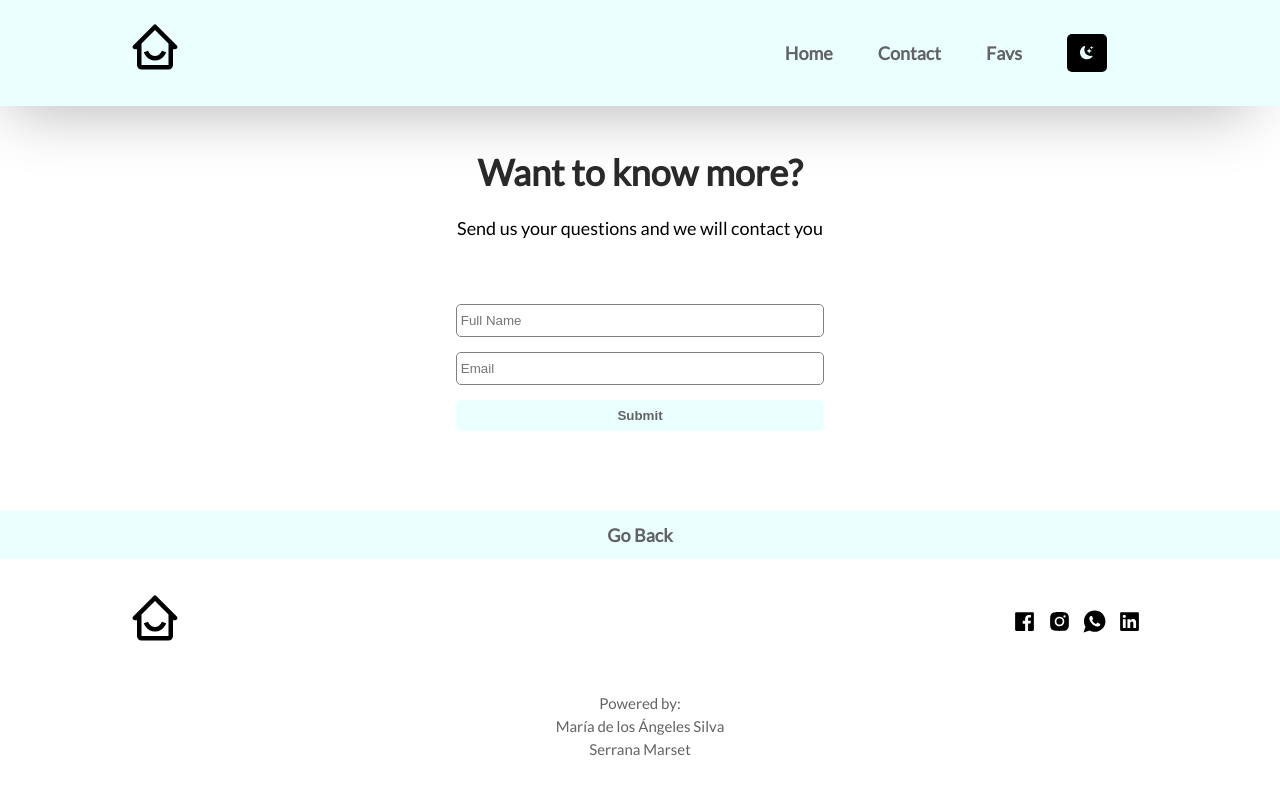
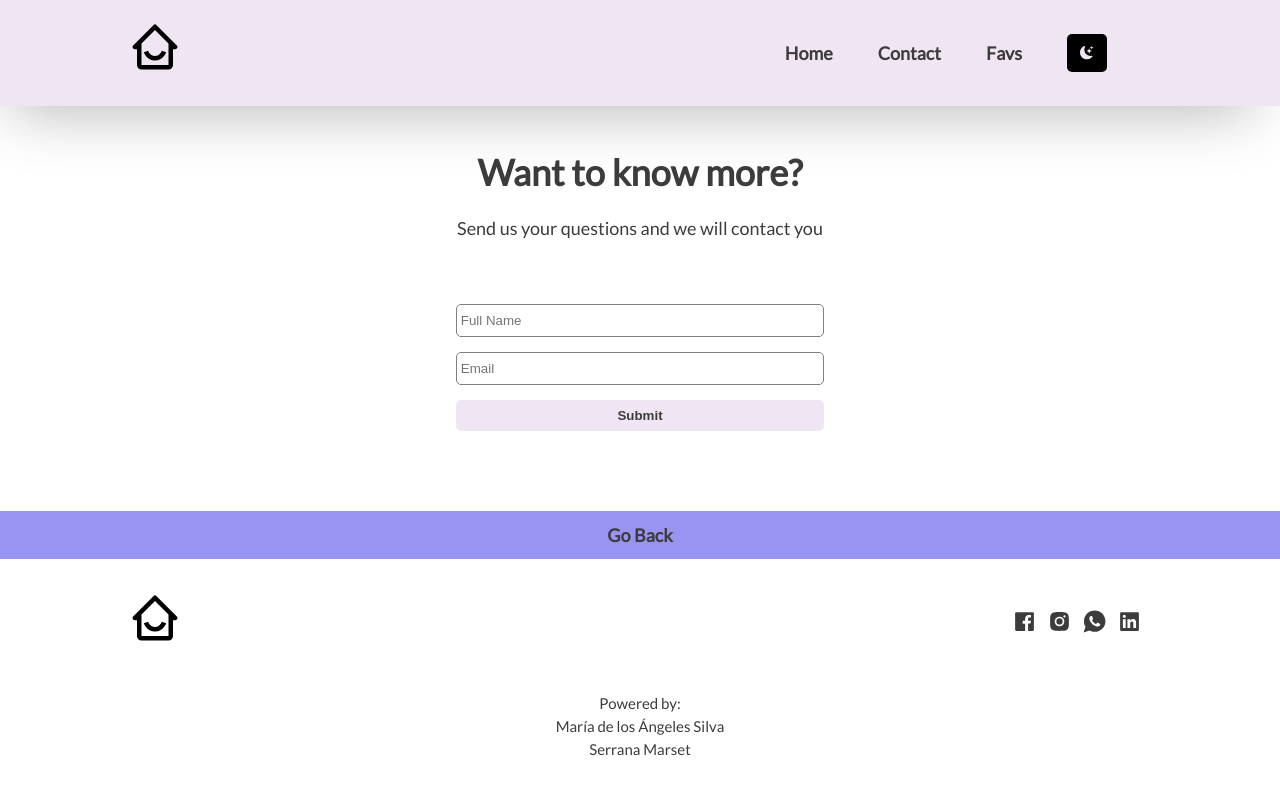
Before and after one commit to marset-s/SmileClinic, a React (Vite) app in the folder fe3-final/: page /contact in a window 1280 px wide. Shown: the top 794 px of the page. Built offline with nearby package versions, Linux system fonts and the light colour scheme; no server answers.

Commit message:
Ajustes del theme

```diff
--- a/fe3-final/src/App.css
+++ b/fe3-final/src/App.css
@@ -1,10 +1,19 @@
 :root {
-	--background: rgb(234, 255, 255);
-	--color-font: rgb(99, 99, 99);
-	--hover-font: rgb(129, 188, 197);
+	--background: white;
+	--background-navbar: rgb(240, 230, 243);
+	--color-font: rgb(61, 60, 60);
+	--hover-font: rgb(153 148 241);
 	--color-button: black;
-	--hover-button: rgba(66, 62, 62, 0.918);
+	--hover-button: rgb(139, 135, 216);
+}
+:root.dark {
+	--background: rgba(18, 17, 17, 0.945);
+	--background-navbar: rgb(10, 10, 10);
+	--color-font: white;
+	--color-button: white;
+	--hover-button: rgb(153 148 241);
 	--link-background-footer: rgb(234, 255, 255);
+	--color-icons: white;
 }
 .container {
 	max-width: 1024px;
@@ -18,14 +27,7 @@ body {
 	box-sizing: border-box;
 	font-family: "Lato", sans-serif;
 	font-size: 18px;
-}
-
-.dark {
-	background-color: rgba(6, 4, 11, 0.318);
-}
-
-.light {
-	background-color: aliceblue;
+	background-color: var(--background);
 }
 
 /* Buttons */
@@ -33,7 +35,6 @@ body {
 .button {
 	border-radius: 5px;
 	border: none;
-
 }
 .button:hover {
 	background-color: var(--hover-button);
@@ -54,7 +55,7 @@ a:hover {
 h1 {
 	text-align: center;
 	margin: 3rem 0;
-	color: rgb(42, 42, 42);
+	color: var(--color-font);
 }
 
 /* Card */
@@ -70,6 +71,10 @@ h1 {
 	text-align: center;
 	padding: 0.8rem 0;
 	margin-top: 5rem;
-	background-color: var(--link-background-footer);
+	background-color: rgb(153 148 241);
 	font-weight: bold;
 }
+
+.go-back-footer:hover {
+	color: black;
+}
--- a/fe3-final/src/Components/Card/Card.module.css
+++ b/fe3-final/src/Components/Card/Card.module.css
@@ -16,6 +16,7 @@
 .usernameDentist {
 	font-weight: 400;
 	font-size: 0.8em;
+	color: var(--color-font);
 }
 .card > button {
 	display: block;
@@ -23,6 +24,6 @@
 	padding: 0.5rem;
 	margin-bottom: 5px;
 	margin-top: 5px;
-	color: var(--background);
+	color: var(--background-navbar);
 	background-color: var(--color-button);
 }
--- a/fe3-final/src/Components/Contact/Contact.module.css
+++ b/fe3-final/src/Components/Contact/Contact.module.css
@@ -2,4 +2,5 @@
     text-align: center;
     margin-top: -25px;
     margin-bottom: 50px;
+    color: var(--color-font);
 }
--- a/fe3-final/src/Components/Detail/Detail.module.css
+++ b/fe3-final/src/Components/Detail/Detail.module.css
@@ -2,6 +2,7 @@ table {
 	border-collapse: collapse;
 	width: 100%;
 	text-align: left;
+	color: var(--color-font);
 }
 
 table th,
--- a/fe3-final/src/Components/Footer/Footer.module.css
+++ b/fe3-final/src/Components/Footer/Footer.module.css
@@ -10,7 +10,7 @@
 
 .listIcons li {
 	margin-right: 10px;
-	color: black;
+	color: var(--color-icons);
 	font-size: 25px;
 }
 .listIcons li:hover {
@@ -27,4 +27,5 @@ footer {
 }
 .logoFooter {
 	font-size: 3em;
+	color: var(--color-icons);
 }
--- a/fe3-final/src/Components/Form/Form.module.css
+++ b/fe3-final/src/Components/Form/Form.module.css
@@ -11,7 +11,7 @@ form > button {
 	display: block;
 	width: 36%;
 	padding: 0.5rem 4px;
-    background-color: var(--background);
+	background-color: var(--background-navbar);
 	color: var(--color-font);
 	font-weight: bold;
 }
--- a/fe3-final/src/Components/Navbar/Navbar.jsx
+++ b/fe3-final/src/Components/Navbar/Navbar.jsx
@@ -2,7 +2,7 @@ import { useContextGlobal } from "../utils/global.context";
 import styles from "./Navbar.module.css";
 import { Link } from "react-router-dom";
 import { BsFillMoonStarsFill, BsFillSunFill } from "react-icons/bs";
-import {BiHomeSmile} from "react-icons/bi";
+import { BiHomeSmile } from "react-icons/bi";
 
 //Este componente debera ser estilado como "dark" o "light" dependiendo del theme del Context
 
@@ -11,6 +11,12 @@ const Navbar = () => {
 
 	const handleClick = () => {
 		dispatch({ type: "SWITCH_THEME", payload: state.theme });
+		let themeRoot = document.documentElement;
+		if (!state.theme === true) {
+			themeRoot.classList.add("dark");
+		} else {
+			themeRoot.classList.remove("dark");
+		}
 	};
 
 	return (
@@ -18,7 +24,9 @@ const Navbar = () => {
 			<nav>
 				{/* Aqui deberan agregar los liks correspondientes a las rutas definidas */}
 				<div className={`${styles.navbarAligment} container`}>
-					<span className={`${styles.logoNavbar}`}><BiHomeSmile/></span>
+					<span className={`${styles.logoNavbar}`}>
+						<BiHomeSmile />
+					</span>
 
 					<ul>
 						<li>
@@ -38,7 +46,7 @@ const Navbar = () => {
 						</li>
 						<li>
 							{/* Deberan implementar ademas la logica para cambiar de Theme con el button */}
-							<button onClick={handleClick} className="button">
+							<button onClick={handleClick} className="button icons">
 								{" "}
 								{state.theme ? <BsFillMoonStarsFill /> : <BsFillSunFill />}
 							</button>
--- a/fe3-final/src/Components/Navbar/Navbar.module.css
+++ b/fe3-final/src/Components/Navbar/Navbar.module.css
@@ -1,12 +1,13 @@
 .logoNavbar {
 	font-size: 3em;
+	color: var(--color-icons);
 }
 
 nav {
 	position: fixed;
 	width: 100%;
 	top: 0;
-	background-color: var(--background);
+	background-color: var(--background-navbar);
 	box-shadow: -9px 24px 62px -20px rgba(0, 0, 0, 0.3);
 }
 
@@ -32,6 +33,6 @@ nav {
 	align-items: center;
 	width: 40px;
 	height: 38px;
-	color: var(--background);
+	color: var(--background-navbar);
 	background-color: var(--color-button);
 }
```
Lines whose indentation alone changed are shown as unchanged.
